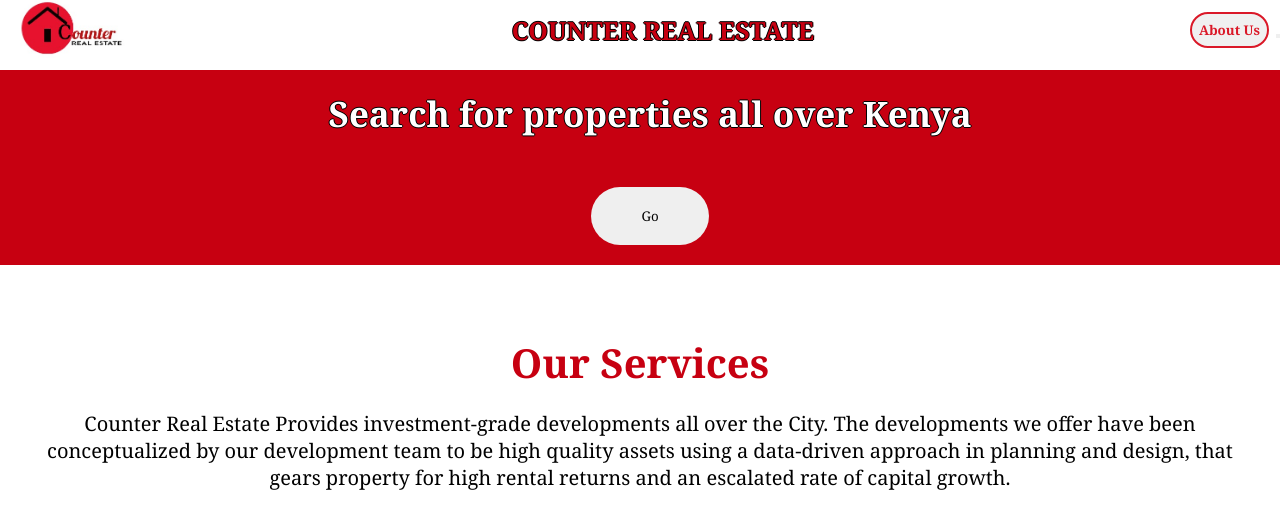
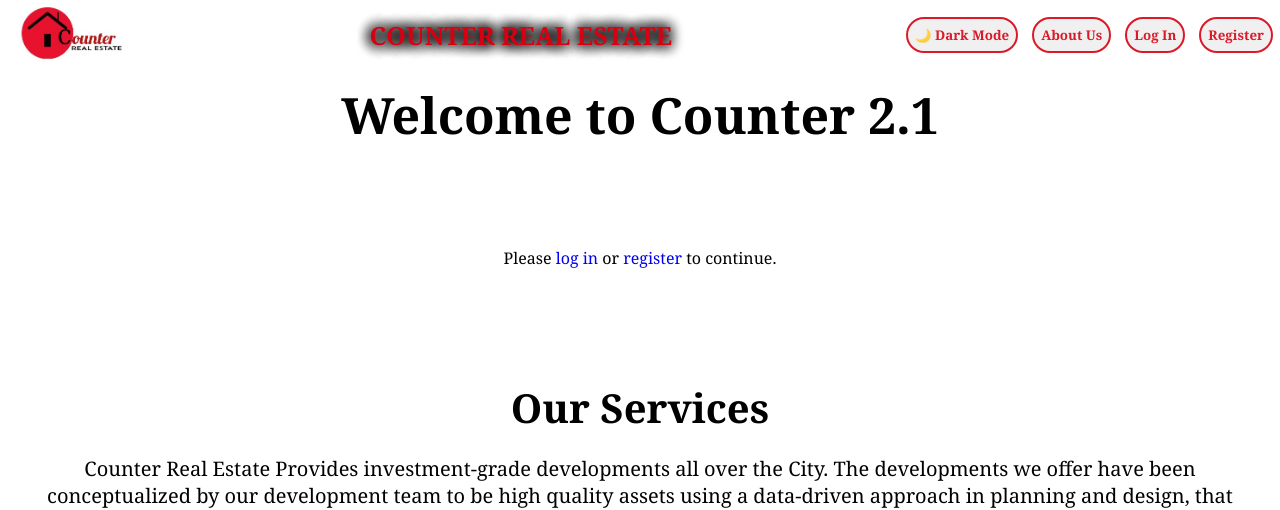
Before and after one commit to Dante-254/Counter_Real_2.1, a Django app: page / in a window 1280 px wide. Shown: the top 510 px of the page. Run offline with Django 5.2, Linux system fonts and the light colour scheme.

Commit message:
log in to own counter

```diff
--- a/CounterReal/settings.py
+++ b/CounterReal/settings.py
@@ -12,6 +12,11 @@
 
 from pathlib import Path
 import os
+
+LOGIN_REDIRECT_URL = "/"
+LOGOUT_REDIRECT_URL = "/"  # Redirects to home page after logout
+LOGIN_URL = "/login/"
+
 # Build paths inside the project like this: BASE_DIR / 'subdir'.
 BASE_DIR = Path(__file__).resolve().parent.parent
 
--- a/Realestate/static/css/index.css
+++ b/Realestate/static/css/index.css
@@ -9,45 +9,25 @@
 a{
   text-decoration: none;
 }
-.index_heading, .search_heading{
+.index_heading{
   color: #c70011;
   text-align: center;
   font-size: 25px;
   font-weight: bolder;
-  text-shadow: -1px 0 black, 0 1px black, 1px 0 black, 0 -1px black;
+  text-shadow: -0.1px 0 14px black, 0 0.1px 14px black, 0.1px 0 14px black, 0 -0.1px 14px black;
 }
-.form_container{
-  background-color: #c70011;
-  padding: 20px 10px 20px 30px;
-  display: flex;
+.welcome_container{
+  padding: 20px 30px 20px 30px;
+  margin-top: 70px;
+  display: grid;
+  grid-template-rows: 50px;
+  grid-template-columns: 100%;
   align-items: center;
-  justify-content: space-around;
-  flex-wrap: wrap;
-  margin-top: 70px;
-  text-shadow: -2px 0 black, 0 2px black, 2px 0 black, 0 -2px black;
+  height: 200px;
+  text-align: center;
 }
-
-.form_heading{
-  color: #ffffff;
-  font-size: 35px;
-  text-align: left;
-  font-weight: bold;
-  text-align: center;
-  width: 100%;
-  text-shadow: -1px 0 black, 0 1px black, 1px 0 black, 0 -1px black;
-}
-.gotosearch{
-  margin-top: 50px;
-  padding: 20px 50px 20px 50px;
-  border: 0;
-  border-radius: 30px;
-  transition: 0.3s;
-}
-.gotosearch:hover{
-  box-shadow: 0px 0px 15px 2px #000000;
-}
-.gotosearch:active{
-  box-shadow: 0px 0px 10px 1px #000000;
+.welcome_message h2{
+  font-size: 50px;
 }
 .services{
   display: flex;
@@ -61,7 +41,6 @@
 .services h1{
   text-align: center;
   padding: 10px 10px 10px 10px;
-  color: #c70011;
 }
 .services p{
   text-align: center;
@@ -88,7 +67,3 @@
 .gal_img h3{
   margin: 10px 0 10px 20px;
 }
-.search_heading{
-  font-size: 40px;
-  padding-left: 25px;
-}
--- a/Realestate/static/css/navbar.css
+++ b/Realestate/static/css/navbar.css
@@ -1,3 +1,19 @@
+:root {
+  --bg-color: white;
+  --text-color: black;
+}
+
+.dark-mode {
+  --bg-color: #121212;
+  --text-color: #ffffff;
+}
+
+body {
+  background-color: var(--bg-color);
+  color: var(--text-color);
+  transition: background-color 0.3s, color 0.3s;
+}
+
 .logo{
     height: 60px;
   }
@@ -9,9 +25,12 @@
     top: 0;
     left: 0;
     right: 0;
-    height: 60px;
-    background-color: #ffffff;
+    height: 70px;
     z-index: 100;
+  }
+  .index_heading{
+    color: #d70011;
+
   }
   .linkRight{
     display: flex;
--- /dev/null
+++ b/Realestate/static/js/darkmode.js
@@ -0,0 +1,30 @@
+document.addEventListener("DOMContentLoaded", function () {
+    const toggleButton = document.getElementById("darkModeToggle");
+    const body = document.body;
+
+    function updateButtonText() {
+        if (body.classList.contains("dark-mode")) {
+            toggleButton.textContent = "☀️ Light Mode";
+        } else {
+            toggleButton.textContent = "🌙 Dark Mode";
+        }
+    }
+
+    // Load dark mode setting from local storage
+    if (localStorage.getItem("darkMode") === "enabled") {
+        body.classList.add("dark-mode");
+    }
+    updateButtonText(); // Set the initial button text
+
+    toggleButton.addEventListener("click", function () {
+        body.classList.toggle("dark-mode");
+
+        if (body.classList.contains("dark-mode")) {
+            localStorage.setItem("darkMode", "enabled");
+        } else {
+            localStorage.setItem("darkMode", "disabled");
+        }
+
+        updateButtonText(); // Update button text after toggling
+    });
+});
--- a/Realestate/templates/index.html
+++ b/Realestate/templates/index.html
@@ -7,6 +7,8 @@
     <title>Counter Real Estate</title>
     <link rel="stylesheet" href="{% static 'css/index.css' %}">
     <link rel="stylesheet" href="{% static 'css/navbar.css' %}">
+    <script src="{% static 'js/darkmode.js' %}"></script>
+
 </head>
 <body>
   <div class="navbar">
@@ -20,18 +22,58 @@
     </div>
     <div class="linkRight">
       <div class="">
+        <button id="darkModeToggle" class="homebtn">🌙 Dark Mode</button>
+       </div>
+      <div class="">
          <a href="/aboutus"><button class="homebtn" >About Us</button></a>
       </div>
       <div class="">
-         <button class=""></button>
-       </div>
+        <a href="/login/"><button class="homebtn" >Log In</button></a>
+     </div>
+     <div class="">
+      <a href="/register/"><button class="homebtn" >Register</button></a>
+   </div>
+
     </div>
   </div>
-  <div class="form_container">
-    <h4 class="form_heading">Search for properties all over Kenya</h4>
-    <a href="search"><button class="gotosearch">Go</button></a>
+  <div class="welcome_container">
+    <div class="welcome_message">
+        {% if user.is_authenticated %}
+        <h2>Welcome, {{ user.username }}! 👋</h2>
+        {% else %}
+        <h2>Welcome to Counter 2.1</h2>
+        {% endif %}
+    </div>
+    <div>
+        {% if user.is_authenticated %}
+        <p>Glad to have you back!</p>
+        {% else %}
+        <p></p>
+        {% endif %}
+    </div>
+    <div>
+        {% if user.is_authenticated %}
+            <form method="post">
+                {% csrf_token %}
+                <button type="submit" name="increment">➕ Increment</button>
+                <button type="submit" name="decrement">➖ Decrement</button>
+                <button type="submit" name="reset">🔄 Reset</button>
+            </form>
+            <h3>Your Counter:</h3>
+            <p>Current count: <strong style="color: chartreuse;">{{ counter.value }}</strong></p>
+        {% else %}
+        {% endif %}
+    </div>
+    <div>
+        {% if user.is_authenticated %}
+        <a href="{% url 'logout' %}">Logout</a>
+        {% else %}
+        <p>Please <a href="{% url 'login' %}">log in</a> or <a href="{% url 'register' %}">register</a> to continue.</p>
+        {% endif %}
+    </div>
+  </div>
 
-  </div>
+
   <div class="services">
     <h1>Our Services</h1>
       <p>Counter Real Estate Provides investment-grade developments all over the City.
--- a/Realestate/urls.py
+++ b/Realestate/urls.py
@@ -1,15 +1,15 @@
-# from django.urls import path
-# from . import views
-
 from django.conf import settings
 from django.conf.urls.static import static
 from django.urls import path
 from . import views
 from django.views.generic import TemplateView
+from django.contrib.auth import views as auth_views
 
 urlpatterns = [
     path('', views.index, name='index'),
     path('search/', views.search, name='search'),
     path('aboutus/', views.aboutus, name='aboutus'),
-    # path('', views.as_view, name='home'),
-]# + static(settings.STATIC_URL, document_root=settings.STATIC_ROOT)
+    path("login/", auth_views.LoginView.as_view(template_name="login.html"), name="login"),
+    path("logout/", auth_views.LogoutView.as_view(), name="logout"),
+    path("register/", views.register, name="register"),
+]
--- a/Realestate/views.py
+++ b/Realestate/views.py
@@ -1,7 +1,12 @@
 from django import forms
-from django.shortcuts import render
+from django.shortcuts import render, redirect
 from .models import Listing
+from django.contrib.auth.decorators import login_required
+from django.contrib.auth import login
 from .forms import ListingSearchForm
+from django.contrib.auth.forms import UserCreationForm
+from .models import Counter
+
 
 class SearchForm(forms.Form):
     bedrooms = forms.ChoiceField(choices=[('', 'Any'), (1, '1'), (2, '2'), (3, '3'), (4, '4'), (5, '5')], required=False)
@@ -59,5 +64,29 @@
 def aboutus(request):
     return render(request, 'aboutus.html')
 
-# def as_view(request):
-#     return render(request, 'index.html')
+
+@login_required
+def counter_view(request):
+    counter, created = Counter.objects.get_or_create(user=request.user)
+
+    if request.method == "POST":
+        if "increment" in request.POST:
+            counter.value += 1
+        elif "decrement" in request.POST:
+            counter.value -= 1
+        elif "reset" in request.POST:
+            counter.value = 0
+        counter.save()
+
+    return render(request, "index.html", {"counter": counter})
+
+def register(request):
+    if request.method == "POST":
+        form = UserCreationForm(request.POST)
+        if form.is_valid():
+            user = form.save()
+            login(request, user)
+            return redirect("/")
+    else:
+        form = UserCreationForm()
+    return render(request, "register.html", {"form": form})
```
Also changed, not shown: Realestate/models.py (+6 -16 lines), Realestate/static/css/aboutus.css (+15 -5 lines), Realestate/static/css/search.css (+11 -2 lines), Realestate/templates/aboutus.html (+8 -1 lines), Realestate/templates/login.html (added, +23 -0 lines), Realestate/templates/register.html (added, +19 -0 lines), Realestate/templates/search.html (+10 -5 lines), Realestate/migrations/0003_counter.py (added), Realestate/migrations/0004_alter_counter_user.py (added).
